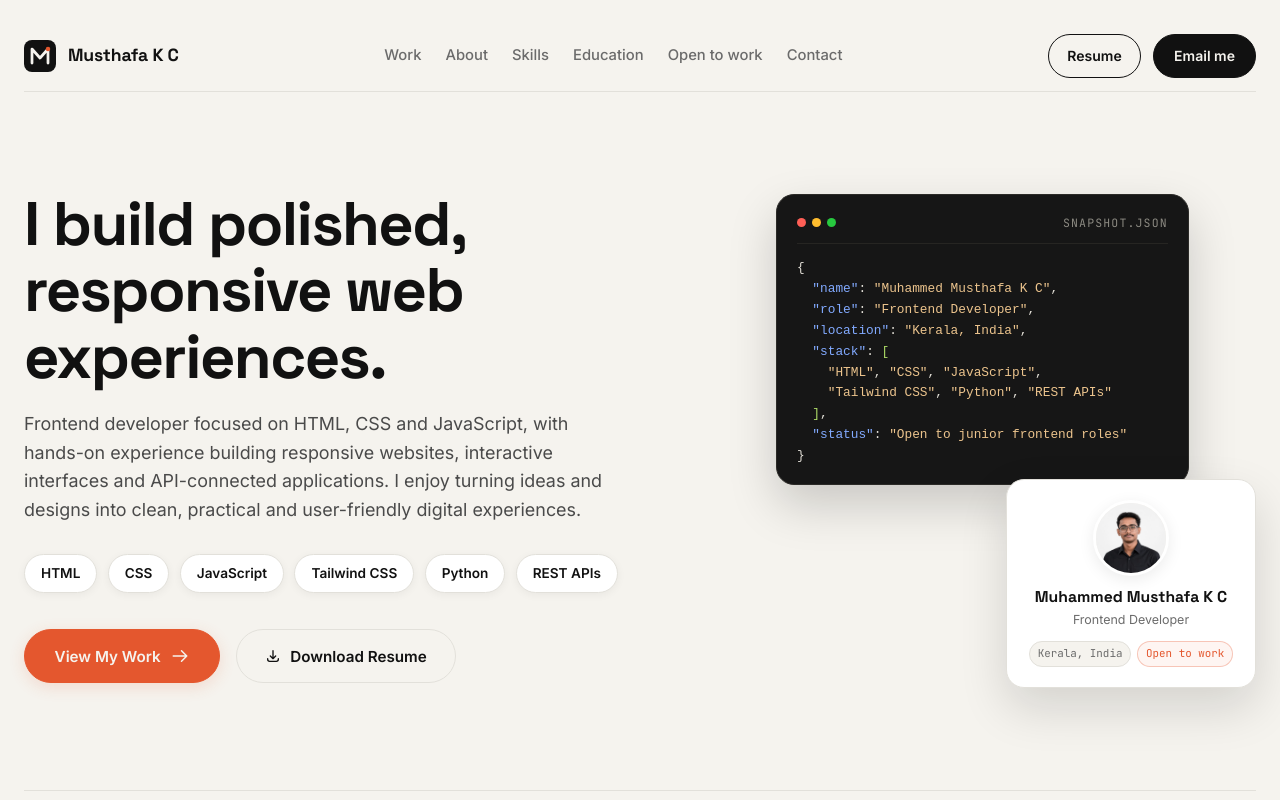
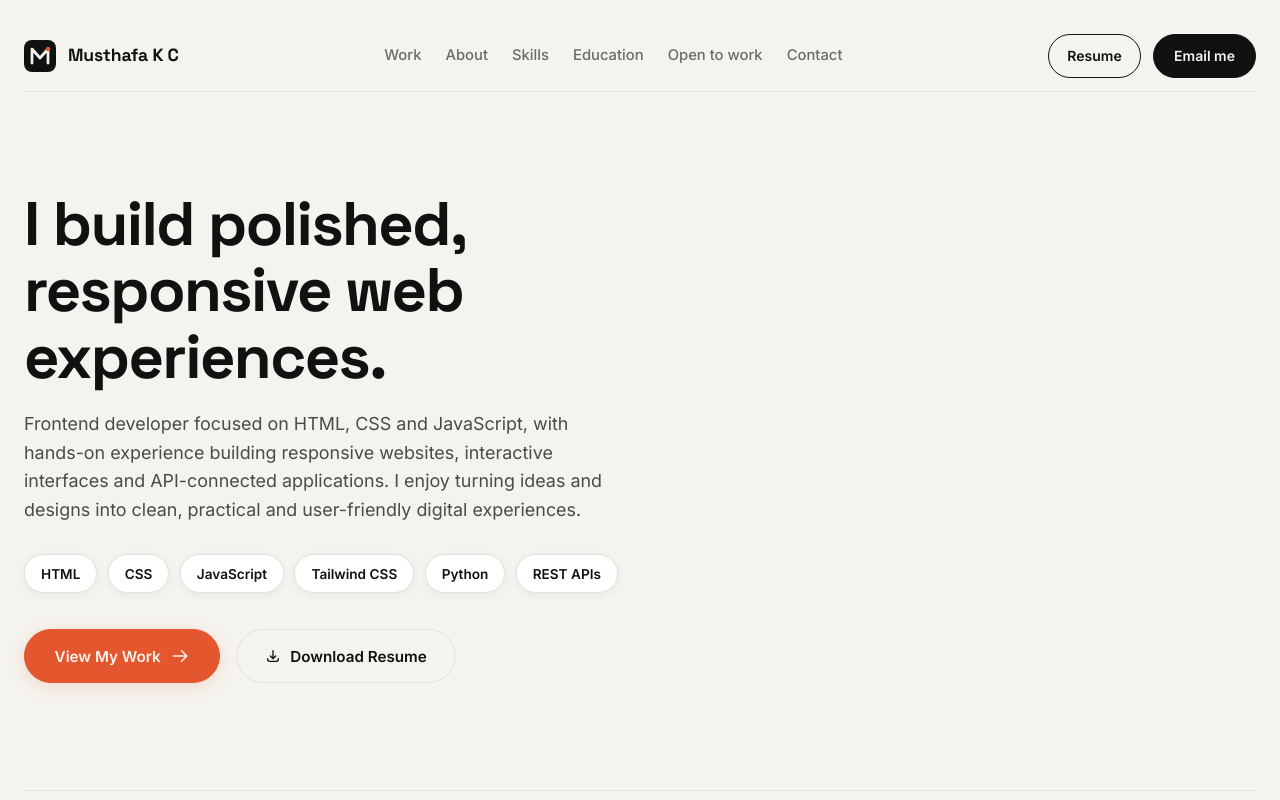
Before and after one commit to mohmusthafa10-oss/My-Portfolio, a plain HTML site: page index.html in a window 1280 px wide. Shown: the top 800 px of the page. Drawn offline with Linux system fonts and the light colour scheme.

```diff
--- a/css/styles.css
+++ b/css/styles.css
@@ -1802,11 +1802,6 @@ html.js [data-reveal].is-visible {
   background-color: rgba(255, 255, 255, 0.6);
 }
 
-.bring-row.is-highlighted {
-  background: rgba(228, 87, 46, 0.05);
-  border: 1px solid rgba(228, 87, 46, 0.24);
-  box-shadow: 0 6px 24px rgba(228, 87, 46, 0.06);
-}
 
 .bring-numeral {
   font-family: var(--font-display);
--- a/index.html
+++ b/index.html
@@ -132,49 +132,6 @@
                                     <span>Download Resume</span>
                                 </a>
                             </div>
-                        </div>
-
-                        <!-- Right Side Hero Stage -->
-                        <div class="hero-stage" id="hero-stage" aria-label="Developer visual preview">
-                            <!-- Dark Code Snapshot Panel (Behind) -->
-                            <div class="hero-code-panel" id="hero-code-panel">
-                                <div class="hero-code-header">
-                                    <div class="hero-code-dots">
-                                        <span class="hero-code-dot dot-red"></span>
-                                        <span class="hero-code-dot dot-yellow"></span>
-                                        <span class="hero-code-dot dot-green"></span>
-                                    </div>
-                                    <span class="hero-code-title">SNAPSHOT.JSON</span>
-                                </div>
-                                <pre class="hero-code-body"><code>{
-  <span class="tok-key">"name"</span>: <span class="tok-str">"Muhammed Musthafa K C"</span>,
-  <span class="tok-key">"role"</span>: <span class="tok-str">"Frontend Developer"</span>,
-  <span class="tok-key">"location"</span>: <span class="tok-str">"Kerala, India"</span>,
-  <span class="tok-key">"stack"</span>: <span class="tok-arr">[</span>
-    <span class="tok-str">"HTML"</span>, <span class="tok-str">"CSS"</span>, <span class="tok-str">"JavaScript"</span>,
-    <span class="tok-str">"Tailwind CSS"</span>, <span class="tok-str">"Python"</span>, <span class="tok-str">"REST APIs"</span>
-  <span class="tok-arr">]</span>,
-  <span class="tok-key">"status"</span>: <span class="tok-str">"Open to junior frontend roles"</span>
-}</code></pre>
-                            </div>
-
-                            <!-- Overlapping Profile Card (Front) -->
-                            <div class="hero-profile-card" id="hero-profile-card">
-                                <div class="hero-avatar-wrap">
-                                    <img src="LinkedIn_profile.jpeg" alt="Muhammed Musthafa K C" class="hero-avatar-img" width="1254" height="1254" fetchpriority="high">
-                                </div>
-                                <div class="hero-profile-info">
-                                    <span class="hero-profile-name">Muhammed Musthafa K C</span>
-                                    <span class="hero-profile-role">Frontend Developer</span>
-                                    <div class="hero-profile-tags">
-                                        <span class="hero-profile-tag">Kerala, India</span>
-                                        <span class="hero-profile-tag highlight">Open to work</span>
-                                    </div>
-                                </div>
-                            </div>
-
-                            <!-- 4 Floating Badges with --depth -->
-
                         </div>
                     </div>
                 </section>
@@ -429,13 +386,12 @@
                             </div>
                         </div>
 
-                        <div class="bring-row is-highlighted" data-reveal style="--i: 1;">
+                        <div class="bring-row " data-reveal style="--i: 1;">
                             <div class="bring-numeral" aria-hidden="true">02</div>
                             <div class="bring-body">
                                 <div class="bring-title-col">
                                     <div class="bring-title-row">
                                         <h3 class="bring-title">Practical Problem Solving</h3>
-                                        <span class="bring-focus-badge">IN PRACTICE</span>
                                     </div>
                                 </div>
                                 <div class="bring-desc-col">
```
Also changed, not shown: about-person.png (added).
